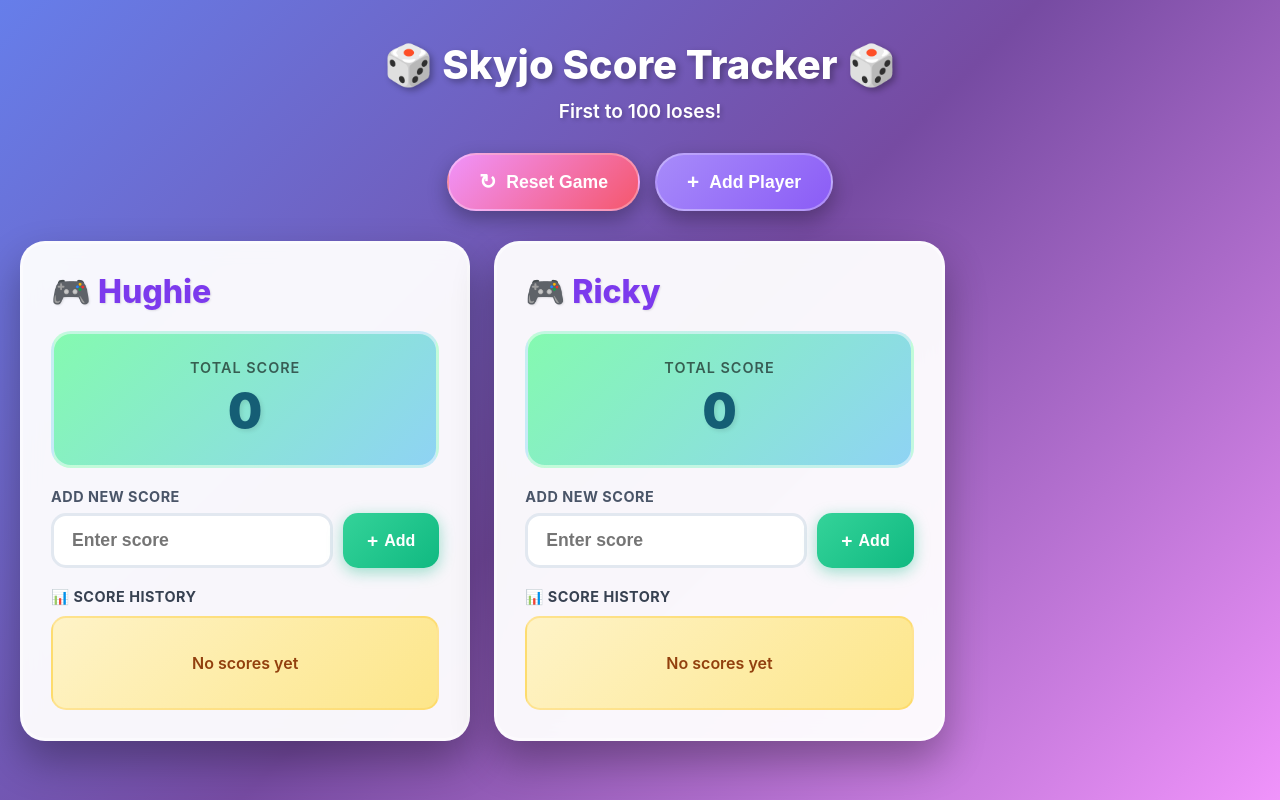
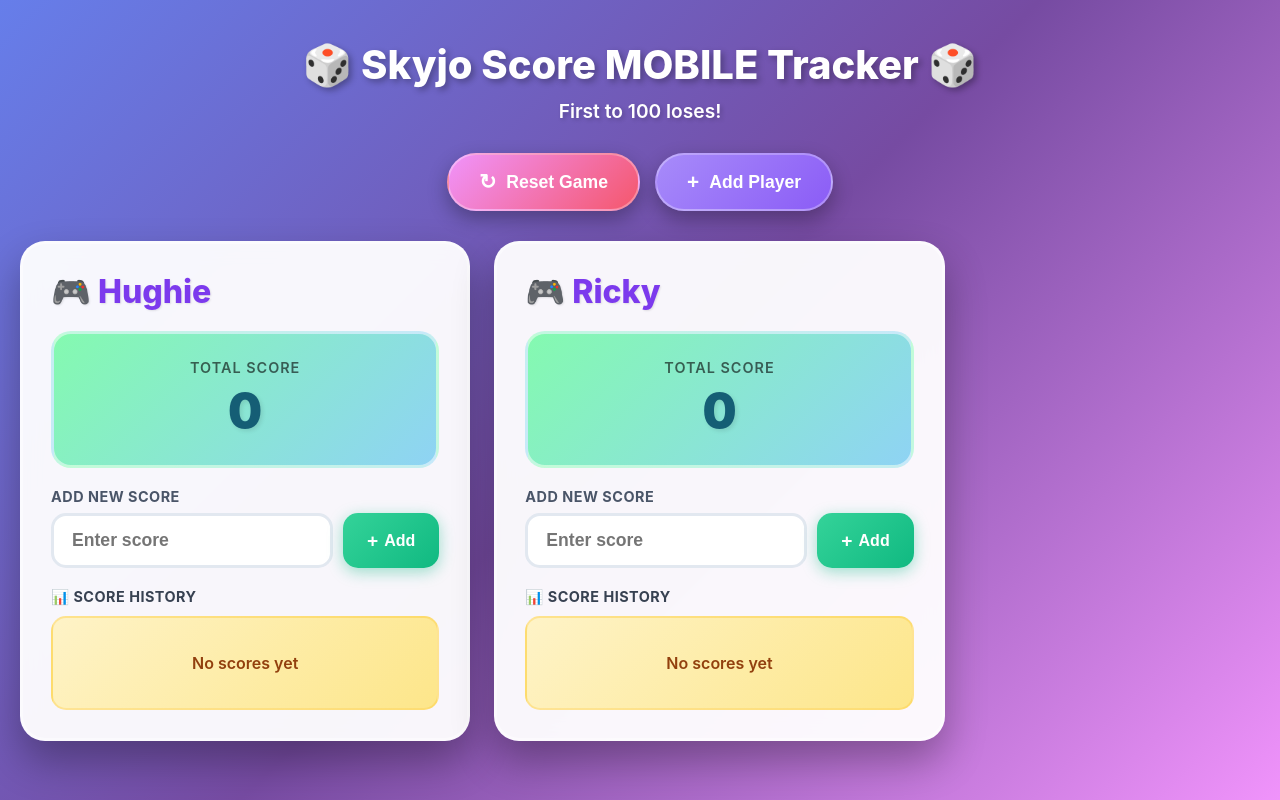
Before and after one commit to RicardoCastroE/Skyjo, a plain HTML site: page index.html in a window 1280 px wide. Drawn offline with Linux system fonts and the light colour scheme.

Commit message:
To upload to main

```diff
--- a/index.html
+++ b/index.html
@@ -3,7 +3,7 @@
 <head>
     <meta charset="UTF-8">
     <meta name="viewport" content="width=device-width, initial-scale=1.0">
-    <title>Skyjo Score Tracker MOBILE</title>
+    <title>Skyjo Score Tracker</title>
     <style>
         * {
             margin: 0;
@@ -543,7 +543,7 @@
 <body>
     <div class="container">
         <div class="header">
-            <h1>🎲 Skyjo Score Tracker 🎲</h1>
+            <h1>🎲 Skyjo Score MOBILE Tracker 🎲</h1>
             <p>First to 100 loses!</p>
         </div>
 
```
